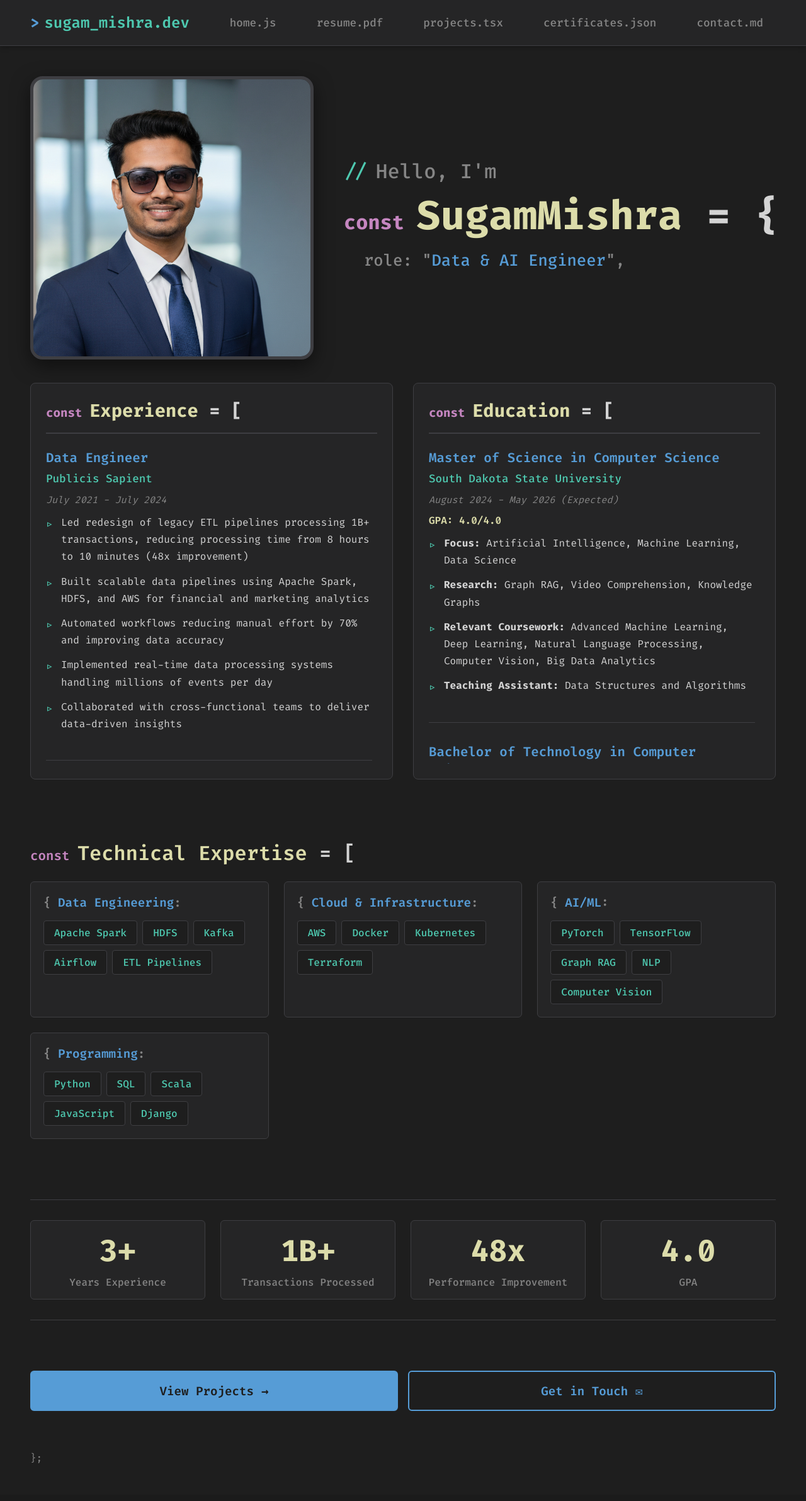
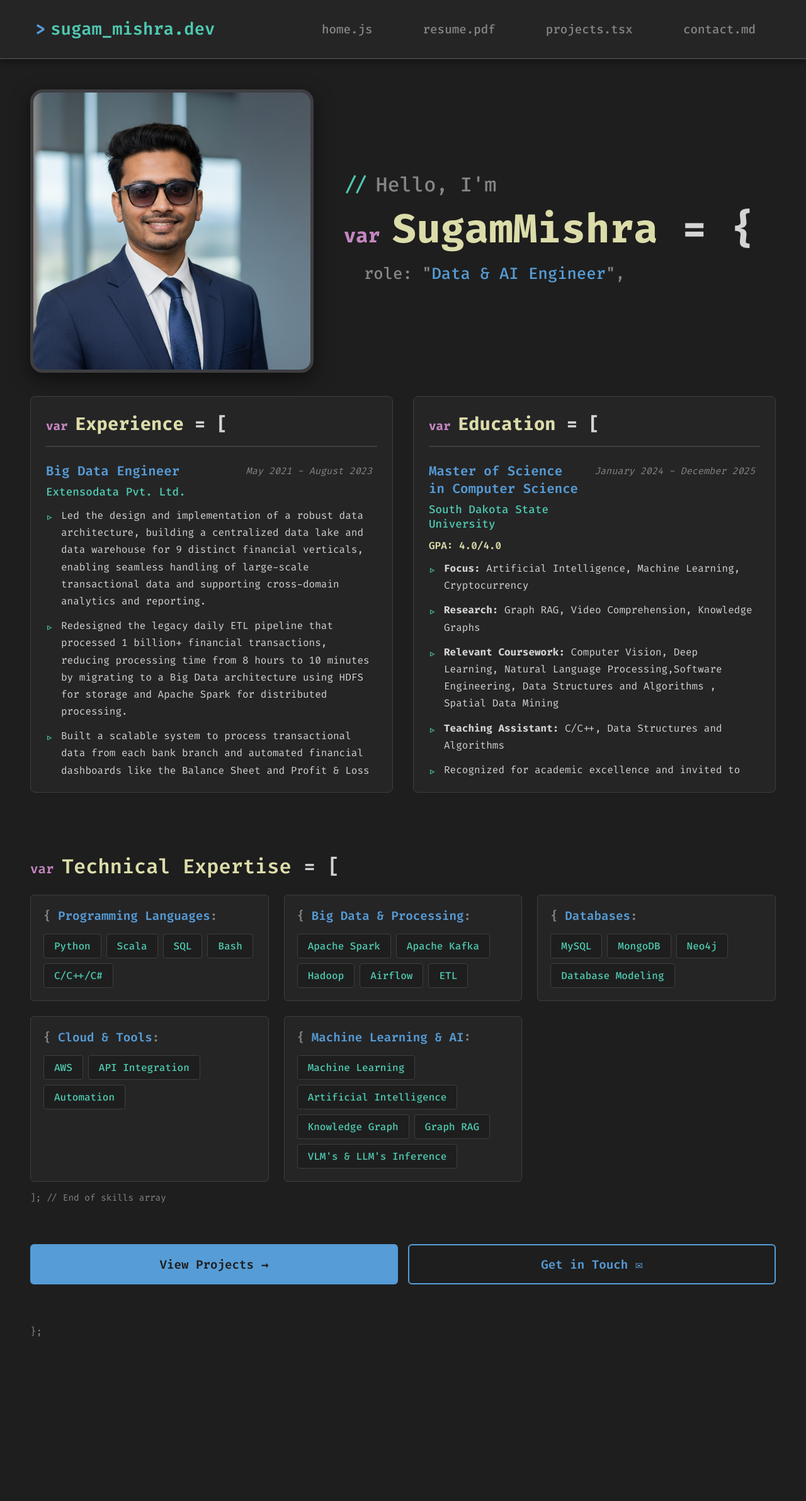
Before and after one commit to infinitysugam/portfolio_website, a Django app: page / in a window 1280 px wide. Shown: the whole page at 63% size. Before the commit the page ends 2324 px from the top, so only its background shows below. Run offline with Django 4.2, Linux system fonts and the light colour scheme.

Commit message:
Experience

```diff
--- a/static/css/styles.css
+++ b/static/css/styles.css
@@ -76,27 +76,27 @@ body {
   display: flex;
   flex-direction: column;
   position: relative;
-  overflow-y: auto;
   width: 100%;
 }
 
 /* IDE Top Bar / Navigation */
 nav {
   background: var(--bg-secondary);
-  border-bottom: 1px solid var(--border-color);
-  padding: 1.25rem 3rem;
+  border-bottom: 2px solid var(--border-color);
+  padding: 1.75rem 3.5rem;
   display: flex;
   justify-content: space-between;
   align-items: center;
   position: sticky;
   top: 0;
-  z-index: 100;
-  box-shadow: 0 2px 8px rgba(0, 0, 0, 0.3);
+  z-index: 1000;
+  box-shadow: 0 4px 12px rgba(0, 0, 0, 0.4);
+  backdrop-filter: blur(10px);
 }
 
 .logo {
   font-family: 'Fira Code', monospace;
-  font-size: 1.5rem;
+  font-size: 1.7rem;
   font-weight: 600;
   color: var(--green);
   display: flex;
@@ -108,24 +108,24 @@ nav {
   content: '>';
   color: var(--blue);
   font-weight: bold;
-  font-size: 1.5rem;
+  font-size: 1.7rem;
 }
 
 nav ul {
   list-style: none;
   display: flex;
-  gap: 1.5rem;
+  gap: 2rem;
   align-items: center;
 }
 
 nav ul li a {
   color: var(--text-secondary);
   text-decoration: none;
-  font-size: 1.1rem;
+  font-size: 1.2rem;
   font-weight: 500;
   transition: all 0.2s ease;
-  padding: 0.75rem 1.25rem;
-  border-radius: 4px;
+  padding: 0.85rem 1.5rem;
+  border-radius: 6px;
   position: relative;
 }
 
@@ -257,7 +257,7 @@ nav ul li a.active::before {
 }
 
 .title::before {
-  content: 'const ';
+  content: 'var ';
   color: var(--purple);
   font-size: 2rem;
 }
@@ -315,7 +315,7 @@ nav ul li a.active::before {
 }
 
 .column-title::before {
-  content: 'const ';
+  content: 'var ';
   color: var(--purple);
   font-size: 1.2rem;
 }
@@ -363,9 +363,17 @@ nav ul li a.active::before {
 
 .timeline-header {
   display: flex;
+  justify-content: space-between;
+  align-items: flex-start;
+  gap: 1rem;
+  margin-bottom: 0.75rem;
+}
+
+.timeline-header-left {
+  display: flex;
   flex-direction: column;
   gap: 0.5rem;
-  margin-bottom: 0.75rem;
+  flex: 1;
 }
 
 .timeline-title {
@@ -380,13 +388,23 @@ nav ul li a.active::before {
   font-size: 1.1rem;
   color: var(--green);
   font-weight: 500;
+  text-decoration: none;
+  transition: all 0.2s ease;
+  display: inline-block;
+}
+
+.timeline-company:hover {
+  color: var(--yellow);
+  text-decoration: underline;
 }
 
 .timeline-date {
   font-size: 0.95rem;
   color: var(--text-secondary);
-  margin-bottom: 0.75rem;
   font-style: italic;
+  text-align: right;
+  white-space: nowrap;
+  padding-top: 0.25rem;
 }
 
 .timeline-gpa {
@@ -434,7 +452,7 @@ nav ul li a.active::before {
 }
 
 .section-subtitle::before {
-  content: 'const ';
+  content: 'var ';
   color: var(--purple);
   font-size: 1.3rem;
 }
@@ -1235,6 +1253,16 @@ nav ul li a.active::before {
     font-size: 1rem;
   }
 
+  .timeline-header {
+    flex-direction: column;
+    align-items: flex-start;
+  }
+
+  .timeline-date {
+    text-align: left;
+    padding-top: 0.5rem;
+  }
+
   .skills-grid {
     grid-template-columns: 1fr;
   }
@@ -1404,6 +1432,16 @@ nav ul li a.active::before {
     font-size: 0.9rem;
   }
 
+  .timeline-header {
+    flex-direction: column;
+    align-items: flex-start;
+  }
+
+  .timeline-date {
+    text-align: left;
+    padding-top: 0.5rem;
+  }
+
   .section-subtitle {
     font-size: 1.2rem;
   }
--- a/templates/base.html
+++ b/templates/base.html
@@ -20,7 +20,7 @@
           <li><a href="{% url 'home' %}">home.js</a></li>
           <li><a href="{% url 'resume' %}">resume.pdf</a></li>
           <li><a href="{% url 'projects' %}">projects.tsx</a></li>
-          <li><a href="#certificates">certificates.json</a></li>
+          <!-- <li><a href="#certificates">certificates.json</a></li> -->
           <li><a href="{% url 'contact' %}">contact.md</a></li>
         </ul>
       </nav>
@@ -49,43 +49,77 @@
 
               <div class="timeline-item">
                 <div class="timeline-header">
-                  <h4 class="timeline-title">Data Engineer</h4>
-                  <span class="timeline-company">Publicis Sapient</span>
+                  <div class="timeline-header-left">
+                    <h4 class="timeline-title">Big Data Engineer</h4>
+                    <a href="https://extensodata.com/" target="_blank" class="timeline-company">Extensodata Pvt. Ltd.</a>
+                  </div>
+                  <div class="timeline-date">May 2021 - August 2023</div>
                 </div>
-                <div class="timeline-date">July 2021 - July 2024</div>
                 <ul class="timeline-details">
-                  <li>Led redesign of legacy ETL pipelines processing 1B+ transactions, reducing processing time from 8 hours to 10 minutes (48x improvement)</li>
-                  <li>Built scalable data pipelines using Apache Spark, HDFS, and AWS for financial and marketing analytics</li>
-                  <li>Automated workflows reducing manual effort by 70% and improving data accuracy</li>
-                  <li>Implemented real-time data processing systems handling millions of events per day</li>
-                  <li>Collaborated with cross-functional teams to deliver data-driven insights</li>
+                  <li>Led the design and implementation of a robust data architecture, building a centralized data lake and data warehouse
+                        for 9 distinct financial verticals, enabling seamless handling of large-scale transactional data and supporting
+                              cross-domain analytics and reporting.</li>
+                  <li>Redesigned the legacy daily ETL pipeline that processed 1 billion+ financial transactions, reducing processing time from
+                            8 hours to 10 minutes by migrating to a Big Data architecture using HDFS for storage and Apache Spark for
+                            distributed processing.</li>
+                  <li>Built a scalable system to process transactional data from each bank branch and automated financial dashboards like
+                        the Balance Sheet and Profit & Loss Statement, replacing a manual Excel-based workflow that previously took 2–3
+                        weeks and 5+ employees to complete, reducing reporting time to under 1 hour and significantly improving accuracy and
+                              efficiency.</li>
+                  <li><b>Tools:</b> Apache Spark, Database, Apache Airflow,Hadoop</li>
+
+                </ul>
+              </div>
+
+
+
+
+              <div class="timeline-item">
+                <div class="timeline-header">
+                  <div class="timeline-header-left">
+                    <h4 class="timeline-title">Cloud Data Engineer</h4>
+                    <a href="https://www.growbydata.com" target="_blank" class="timeline-company">GrowByData Pvt. Ltd.</a>
+                  </div>
+                  <div class="timeline-date">August 2023 - November 2023</div>
+                </div>
+                <ul class="timeline-details">
+                  <li>Designed and implemented a data warehouse solution to store and manage marketing data across 100+ client
+                  accounts, and automated reporting dashboards that replaced manual Excel-based workflows, reducing reporting time
+                  from 2 days to under 15 minutes and improving accuracy and scalability for marketing analytics.</li>
+                  <li>Developed automated data extraction scripts for 10+ advertisement platforms for 100+ clients and syncing hundreds
+                  of marketing campaigns daily, enabling near real-time performance insights and reducing manual integration effort by
+                  over 90%.</li>
+                  <li><b>Tools:</b> AWS, Distributed Processing, API, Python</li>
                 </ul>
               </div>
 
               <div class="timeline-item">
                 <div class="timeline-header">
-                  <h4 class="timeline-title">Graduate Research Assistant</h4>
-                  <span class="timeline-company">South Dakota State University</span>
+                  <div class="timeline-header-left">
+                    <h4 class="timeline-title">Student Programmer</h4>
+                    <a href="https://www.sdstate.edu" target="_blank" class="timeline-company">South Dakota State University</a>
+                  </div>
+                  <div class="timeline-date">May 2024 - August 2024</div>
                 </div>
-                <div class="timeline-date">August 2024 - Present</div>
                 <ul class="timeline-details">
-                  <li>Conducting research in Graph RAG and video comprehension systems</li>
-                  <li>Developing novel approaches for knowledge graph construction and retrieval</li>
-                  <li>Working with PyTorch and TensorFlow for deep learning models</li>
-                  <li>Publishing research findings in academic conferences</li>
+                  <li>Developed interactive websites using C# and the .NET framework, showcasing proficiency in front-end and back-end development for college websites.</li>
+                  <li>Created a range of console applications and interactive forms to support various functionalities, enhancing user experience and application usability.</li>
+                  <li><b>Tools:</b> .NET, C#, API</li>
                 </ul>
               </div>
 
               <div class="timeline-item">
                 <div class="timeline-header">
-                  <h4 class="timeline-title">Data Engineering Intern</h4>
-                  <span class="timeline-company">Tech Startup</span>
+                  <div class="timeline-header-left">
+                    <h4 class="timeline-title">Graduate Teaching Assistant</h4>
+                    <a href="https://www.sdstate.edu" target="_blank" class="timeline-company">South Dakota State University</a>
+                  </div>
+                  <div class="timeline-date">January 2024 - December 2025</div>
                 </div>
-                <div class="timeline-date">Summer 2021</div>
                 <ul class="timeline-details">
-                  <li>Developed ETL pipelines for customer data integration</li>
-                  <li>Implemented data quality checks and monitoring systems</li>
-                  <li>Created dashboards for business intelligence reporting</li>
+                  <li>Guided and mentored 60+ undergraduate students in C and C++ programming, helping improve lab assignment quality
+and conceptual understanding. Assisted with grading and held weekly office hours to support student success.</li>
+
                 </ul>
               </div>
 
@@ -99,108 +133,117 @@
 
               <div class="timeline-item">
                 <div class="timeline-header">
-                  <h4 class="timeline-title">Master of Science in Computer Science</h4>
-                  <span class="timeline-company">South Dakota State University</span>
+                  <div class="timeline-header-left">
+                    <h4 class="timeline-title">Master of Science in Computer Science</h4>
+                    <a href="https://www.sdstate.edu" target="_blank" class="timeline-company">South Dakota State University</a>
+                  </div>
+                  <div class="timeline-date">January 2024 - December 2025</div>
                 </div>
-                <div class="timeline-date">August 2024 - May 2026 (Expected)</div>
                 <div class="timeline-gpa">GPA: 4.0/4.0</div>
                 <ul class="timeline-details">
-                  <li><strong>Focus:</strong> Artificial Intelligence, Machine Learning, Data Science</li>
+                  <li><strong>Focus:</strong> Artificial Intelligence, Machine Learning, Cryptocurrency</li>
                   <li><strong>Research:</strong> Graph RAG, Video Comprehension, Knowledge Graphs</li>
-                  <li><strong>Relevant Coursework:</strong> Advanced Machine Learning, Deep Learning, Natural Language Processing, Computer Vision, Big Data Analytics</li>
-                  <li><strong>Teaching Assistant:</strong> Data Structures and Algorithms</li>
-                </ul>
+                  <li><strong>Relevant Coursework:</strong>  Computer Vision, Deep Learning, Natural Language Processing,Software Engineering, Data Structures and Algorithms , Spatial Data Mining</li>
+                  <li><strong>Teaching Assistant:</strong> C/C++, Data Structures and Algorithms</li>
+                  <li>
+                    Recognized for academic excellence and invited to join
+                    <a href="https://www.phikappaphi.org/" target="_blank" rel="noopener noreferrer"
+                       style="color:#4da3ff; font-weight:600; text-decoration:none;">
+                      The Honor Society of Phi Kappa Phi
+                    </a>, one of the nation’s most prestigious honor societies.
+                  </li>
+                                </ul>
               </div>
 
               <div class="timeline-item">
                 <div class="timeline-header">
-                  <h4 class="timeline-title">Bachelor of Technology in Computer Science</h4>
-                  <span class="timeline-company">Your University Name</span>
+                  <div class="timeline-header-left">
+                    <h4 class="timeline-title">Bachelor of Technology in Computer Science Engineering</h4>
+                    <a href="https://kiit.ac.in" target="_blank" class="timeline-company">Kalinga Institute of Technology</a>
+                  </div>
+                  <div class="timeline-date">2017 - 2021</div>
                 </div>
-                <div class="timeline-date">2017 - 2021</div>
-                <div class="timeline-gpa">GPA: 3.8/4.0</div>
+                <div class="timeline-gpa">GPA: 8.9/10</div>
                 <ul class="timeline-details">
-                  <li><strong>Honors:</strong> Dean's List (All Semesters), Academic Excellence Award</li>
                   <li><strong>Relevant Coursework:</strong> Data Structures, Algorithms, Database Systems, Operating Systems, Software Engineering</li>
-                  <li><strong>Capstone Project:</strong> Real-time Data Processing System using Apache Kafka and Spark</li>
-                  <li><strong>Activities:</strong> Computer Science Club President, Hackathon Winner (2020)</li>
+                  <li><strong>Capstone Project:</strong> Traffic Sign Recognition using Deep Learning</li>
+                  <li>
+                    Attended a workshop on Ethical Hacking
+                    <a href="https://www.iitkgp.ac.in/" target="_blank" rel="noopener noreferrer"
+                       style="color:#4da3ff; font-weight:600; text-decoration:none;">
+                      at IIT, India.
+                    </a>
+                  </li>
                 </ul>
               </div>
 
-              <div class="timeline-item">
-                <div class="timeline-header">
-                  <h4 class="timeline-title">Certifications</h4>
-                </div>
-                <ul class="timeline-details">
-                  <li>AWS Certified Solutions Architect - Associate</li>
-                  <li>Google Cloud Professional Data Engineer</li>
-                  <li>Apache Spark and Scala Certification</li>
-                  <li>Deep Learning Specialization (Coursera)</li>
-                </ul>
-              </div>
+
 
             </div>
           </div>
         </div>
-
         <!-- Skills Section -->
         <div class="skills-section">
           <h2 class="section-subtitle">Technical Expertise</h2>
           <div class="skills-grid">
             <div class="skill-category">
-              <h3 class="skill-category-title">Data Engineering</h3>
+              <h3 class="skill-category-title">Programming Languages</h3>
+              <div class="skill-tags">
+                <span class="skill-tag">Python</span>
+                <span class="skill-tag">Scala</span>
+                <span class="skill-tag">SQL</span>
+                <span class="skill-tag">Bash</span>
+                <span class="skill-tag">C/C++/C#</span>
+              </div>
+            </div>
+            <div class="skill-category">
+              <h3 class="skill-category-title">Big Data & Processing</h3>
               <div class="skill-tags">
                 <span class="skill-tag">Apache Spark</span>
-                <span class="skill-tag">HDFS</span>
-                <span class="skill-tag">Kafka</span>
+                <span class="skill-tag">Apache Kafka</span>
+                <span class="skill-tag">Hadoop</span>
                 <span class="skill-tag">Airflow</span>
-                <span class="skill-tag">ETL Pipelines</span>
+                <span class="skill-tag">ETL</span>
               </div>
             </div>
-
             <div class="skill-category">
-              <h3 class="skill-category-title">Cloud & Infrastructure</h3>
+              <h3 class="skill-category-title">Databases</h3>
+              <div class="skill-tags">
+                <span class="skill-tag">MySQL</span>
+                <span class="skill-tag">MongoDB</span>
+                <span class="skill-tag">Neo4j</span>
+                <span class="skill-tag">Database Modeling</span>
+              </div>
+            </div>
+            <div class="skill-category">
+              <h3 class="skill-category-title">Cloud & Tools</h3>
               <div class="skill-tags">
                 <span class="skill-tag">AWS</span>
-                <span class="skill-tag">Docker</span>
-                <span class="skill-tag">Kubernetes</span>
-                <span class="skill-tag">Terraform</span>
+                <span class="skill-tag">API Integration</span>
+                <span class="skill-tag">Automation</span>
               </div>
             </div>
-
             <div class="skill-category">
-              <h3 class="skill-category-title">AI/ML</h3>
+              <h3 class="skill-category-title">Machine Learning & AI</h3>
               <div class="skill-tags">
-                <span class="skill-tag">PyTorch</span>
-                <span class="skill-tag">TensorFlow</span>
+                <span class="skill-tag">Machine Learning</span>
+                <span class="skill-tag">Artificial Intelligence</span>
+                <span class="skill-tag">Knowledge Graph</span>
                 <span class="skill-tag">Graph RAG</span>
-                <span class="skill-tag">NLP</span>
-                <span class="skill-tag">Computer Vision</span>
-              </div>
-            </div>
-
-            <div class="skill-category">
-              <h3 class="skill-category-title">Programming</h3>
-              <div class="skill-tags">
-                <span class="skill-tag">Python</span>
-                <span class="skill-tag">SQL</span>
-                <span class="skill-tag">Scala</span>
-                <span class="skill-tag">JavaScript</span>
-                <span class="skill-tag">Django</span>
+                <span class="skill-tag">VLM's & LLM's Inference</span>
               </div>
             </div>
           </div>
+          <div style="margin-top: 1rem; color: var(--text-secondary); font-size: 0.9rem;">]; // End of skills array</div>
         </div>
-
         <!-- Quick Stats -->
-        <div class="stats-section">
+        <!-- <div class="stats-section">
           <div class="stat-card">
             <div class="stat-value">3+</div>
             <div class="stat-label">Years Experience</div>
           </div>
           <div class="stat-card">
             <div class="stat-value">1B+</div>
-            <div class="stat-label">Transactions Processed</div>
           </div>
           <div class="stat-card">
             <div class="stat-value">48x</div>
@@ -210,7 +253,7 @@
             <div class="stat-value">4.0</div>
             <div class="stat-label">GPA</div>
           </div>
-        </div>
+        </div> -->
 
         <!-- Call to Action -->
         <div class="cta-section">
```
